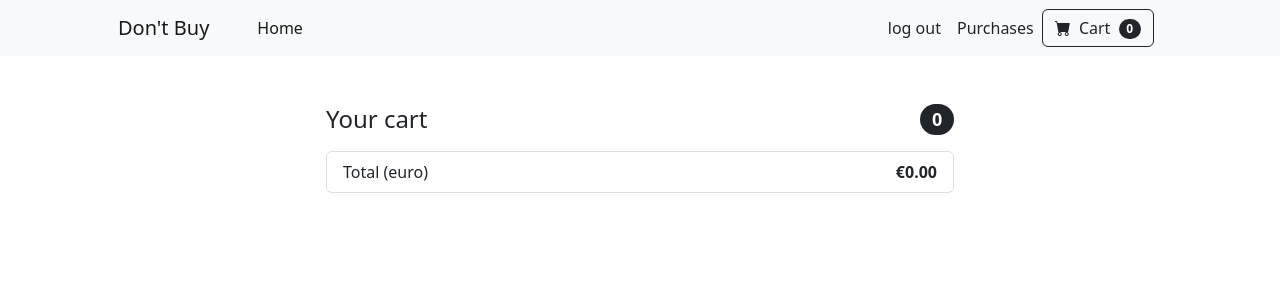
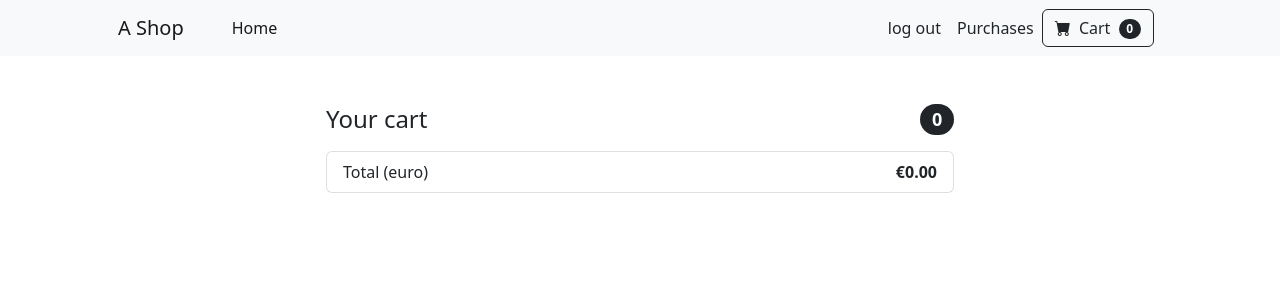
Before and after one commit to asher-malik/ecommerceShop, a Flask app: page /view-cart in a window 1280 px wide. Shown: the top 300 px of the page. Run offline with Flask 3, Linux system fonts and the light colour scheme; a user stored in the database is signed in; parts of the project's set-up code (start-up, migrations or seed data) failed here and were passed over; some libraries are stand-ins or nearby versions.

Commit message:
Change Name

```diff
--- a/templates/header.html
+++ b/templates/header.html
@@ -19,7 +19,7 @@
         <!-- Navigation-->
         <nav class="navbar navbar-expand-lg navbar-light bg-light">
             <div class="container px-4 px-lg-5">
-                <a class="navbar-brand" href="#!">Don't Buy</a>
+                <a class="navbar-brand" href="#!">A Shop</a>
                 <button class="navbar-toggler" type="button" data-bs-toggle="collapse" data-bs-target="#navbarSupportedContent" aria-controls="navbarSupportedContent" aria-expanded="false" aria-label="Toggle navigation"><span class="navbar-toggler-icon"></span></button>
                 <div class="collapse navbar-collapse" id="navbarSupportedContent">
                     <ul class="navbar-nav me-auto mb-2 mb-lg-0 ms-lg-4">
```
